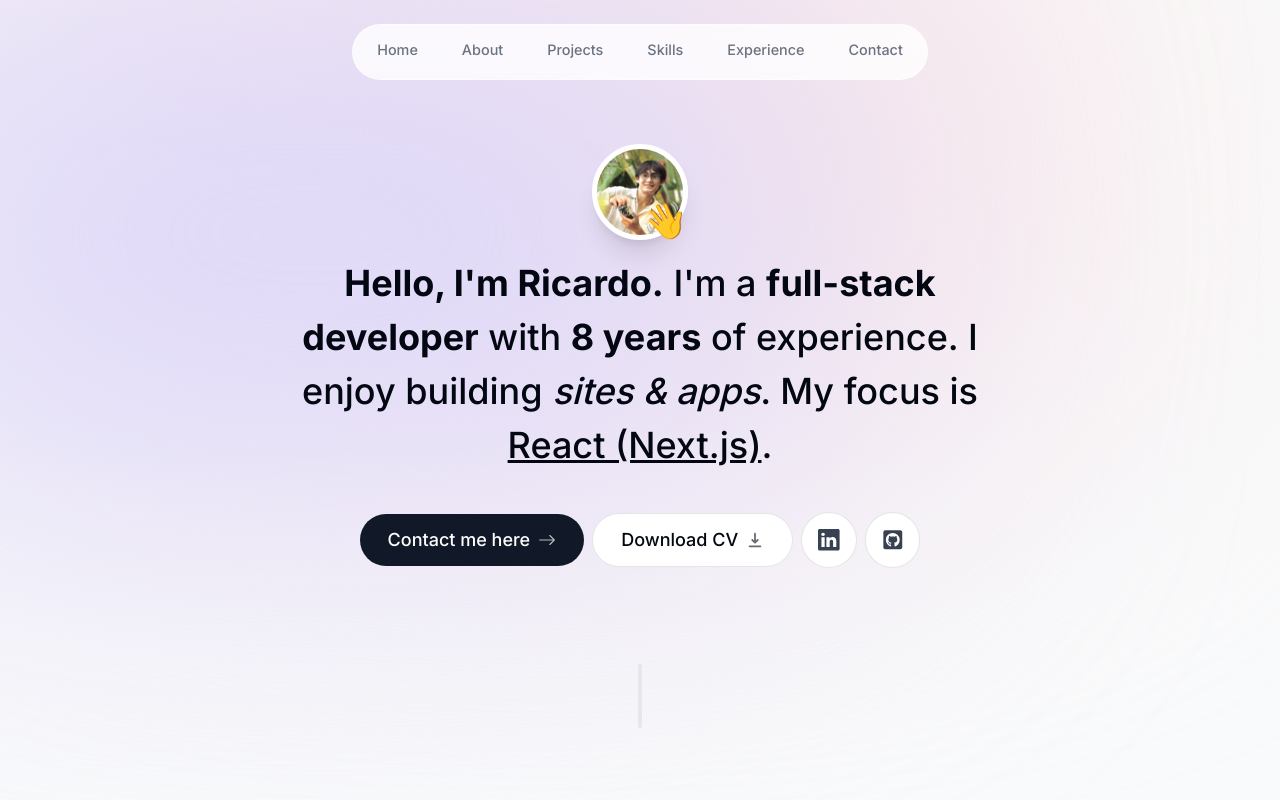
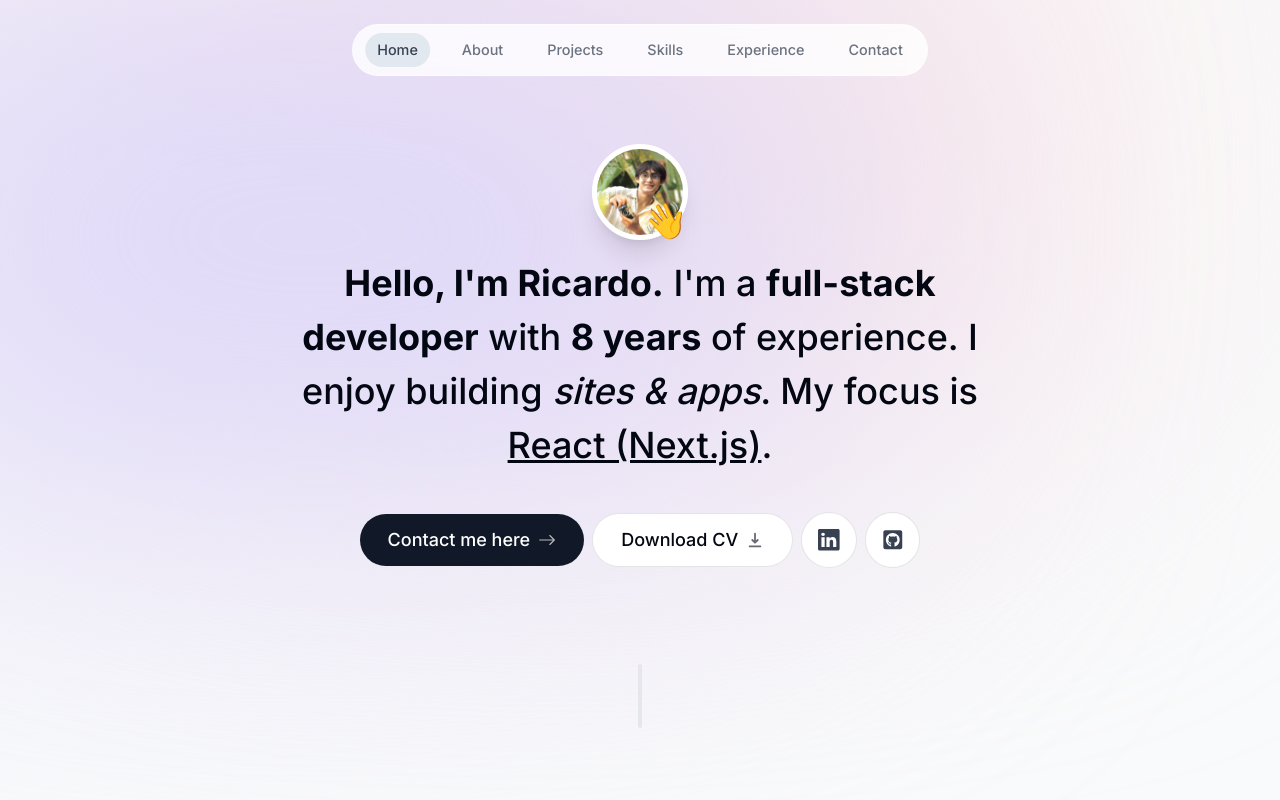
Before and after one commit to namke-dev/portfolio_namke_dev, a Next.js app: page / in a window 1280 px wide. Shown: the top 800 px of the page. Built offline with nearby package versions, Linux system fonts and the light colour scheme.

Commit message:
implement logic for observe section in view

```diff
--- a/app/layout.tsx
+++ b/app/layout.tsx
@@ -1,6 +1,7 @@
 import Header from "@/components/header";
 import "./globals.css";
 import { Inter } from "next/font/google";
+import ActiveSectionContextProvider from "@/context/active-section-context";
 
 const inter = Inter({ subsets: ["latin"] });
 
@@ -40,9 +41,10 @@ export default function RootLayout({
             sm:w-[68.75rem] md:left-[-33rem] lg:left-[-28rem]
             xl:left-[-15rem] 2xl:left-[-5rem]"
         ></div>
-
-        <Header></Header>
-        {children}
+        <ActiveSectionContextProvider>
+          <Header></Header>
+          {children}
+        </ActiveSectionContextProvider>
       </body>
     </html>
   );
--- a/components/header.tsx
+++ b/components/header.tsx
@@ -1,12 +1,16 @@
 "use client";
 
-import React, { useState } from "react";
+import React from "react";
 import { motion } from "framer-motion";
 import { links } from "@/lib/data";
 import Link from "next/link";
+import clsx from "clsx";
+import { useActiveSectionContext } from "@/context/active-section-context";
 
 export default function Header() {
-  const [activeSection, setActiveSection] = useState("Home");
+  const { activeSection, setActiveSection, setTimeOfLastClick } =
+    useActiveSectionContext();
+
   return (
     <header className="z-50 fixed">
       <motion.div
@@ -17,7 +21,7 @@ export default function Header() {
           border border-white border-opacity-40
           bg-white bg-opacity-80
           shadow-black/[0.03] backdrop-blur-[0.5rem]
-        sm:top-6 sm:h-[3.25 rem] sm:w-[36rem] sm:rounded-full"
+          sm:top-[1.47rem] sm:h-[3.25rem] sm:w-[36rem] sm:rounded-full"
         initial={{ y: -100, x: "-50%", opacity: 0 }}
         animate={{ y: 0, x: "-50%", opacity: 1 }}
       ></motion.div>
@@ -40,19 +44,36 @@ export default function Header() {
         >
           {links.map((link) => (
             <motion.li
-              className="h-3/4 flex items-center justify-center"
+              className="relative h-3/4 flex items-center justify-center"
               key={link.hash}
               initial={{ y: -100, opacity: 0 }}
               animate={{ y: 0, opacity: 1 }}
             >
               <Link
-                className="flex w-full items-center
-                justify-center px-3 py-3
-                hover:text-gray-900
-                transition"
+                className={clsx(
+                  "flex w-full items-center justify-center px-3 py-3 hover:text-gray-900 transition",
+                  {
+                    "text-gray-700": activeSection === link.name,
+                  }
+                )}
                 href={link.hash}
+                onClick={() => {
+                  setActiveSection(link.name);
+                  setTimeOfLastClick(Date.now());
+                }}
               >
                 {link.name}
+                {link.name === activeSection && (
+                  <motion.span
+                    className="bg-slate-200 rounded-full absolute inset-0 -z-10"
+                    layoutId="activeSection"
+                    transition={{
+                      type: "spring",
+                      stiffness: 380,
+                      damping: 30,
+                    }}
+                  />
+                )}
               </Link>
             </motion.li>
           ))}
--- /dev/null
+++ b/context/active-section-context.tsx
@@ -0,0 +1,45 @@
+"use client";
+import type { SectionName } from "@/lib/types";
+import React, { createContext, useContext, useState } from "react";
+
+type ActiveSectionContextProviderProps = {
+  children: React.ReactNode;
+};
+type ActiveSectionContextType = {
+  activeSection: SectionName;
+  setActiveSection: React.Dispatch<React.SetStateAction<SectionName>>;
+  timeOfLastClick: number;
+  setTimeOfLastClick: React.Dispatch<React.SetStateAction<number>>;
+};
+
+export const ActiveSectionContext =
+  createContext<ActiveSectionContextType | null>(null);
+
+export default function ActiveSectionContextProvider({
+  children,
+}: ActiveSectionContextProviderProps) {
+  const [activeSection, setActiveSection] = useState<SectionName>("Home");
+  const [timeOfLastClick, setTimeOfLastClick] = useState(0);
+  return (
+    <ActiveSectionContext.Provider
+      value={{
+        activeSection,
+        setActiveSection,
+        timeOfLastClick,
+        setTimeOfLastClick,
+      }}
+    >
+      {children}
+    </ActiveSectionContext.Provider>
+  );
+}
+
+export function useActiveSectionContext() {
+  const context = useContext(ActiveSectionContext);
+  if (context === null) {
+    throw new Error(
+      "ActiveSectionContext must use within ActiveSectionContextProvider"
+    );
+  }
+  return context;
+}
--- /dev/null
+++ b/lib/types.ts
@@ -0,0 +1,3 @@
+import { links } from "./data";
+
+export type SectionName = (typeof links)[number]["name"];
```
Also changed, not shown: lib/hooks.ts (added, +20 -0 lines). Lines whose indentation alone changed are shown as unchanged.
